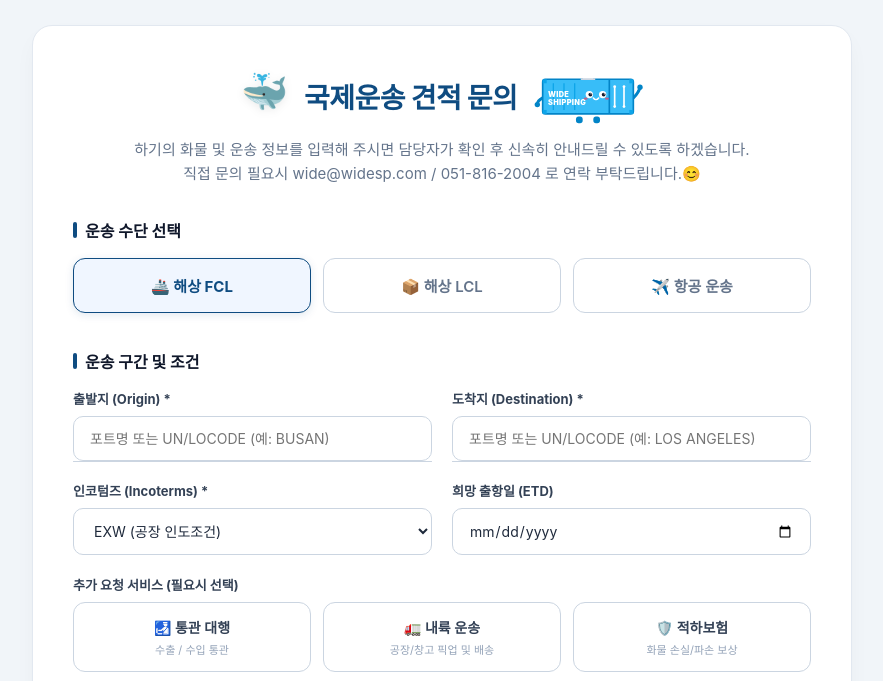
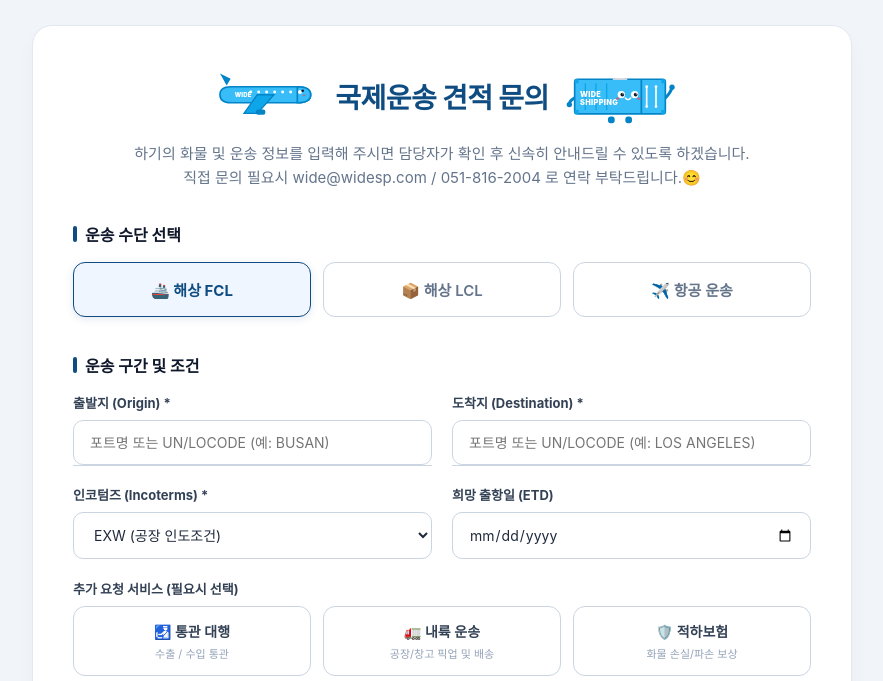
Before and after one commit to WIDESP/forwarding-quote, a website: page public/index.html in a window 1280 px wide. Shown: the part 119-800 px from the top of the page, without its empty margins (198-1081 px from the left). Drawn offline with nearby package versions, Linux system fonts and the light colour scheme; a web font is replaced by a local one.

Commit message:
Refactor character styles and update header title
Removed font size and drop shadow from left character style. Updated header title comment and replaced left character with a plane SVG.

```diff
--- a/public/index.html
+++ b/public/index.html
@@ -49,9 +49,6 @@
 
   .char-left {
     animation-delay: 0s;
-    font-size: 38px;
-    line-height: 1;
-    filter: drop-shadow(0 2px 4px rgba(0,0,0,0.08));
   }
 
   .char-right {
@@ -173,11 +170,39 @@
   </div>
 
   <form id="quoteForm" class="card" onsubmit="event.preventDefault(); submitQuote();">
-    <!-- 헤더 타이틀 영역 (좌: 고래 이모지 / 우: 하늘색 컨테이너 캐릭터) -->
+    <!-- 헤더 타이틀 영역 (좌/우 모두 와이드해운 캐릭터 배치) -->
     <div class="header-group">
       <div class="header-title-wrapper">
-        <!-- [왼쪽] 고래 이모지 -->
-        <span class="char-icon char-left">🐳</span>
+        <!-- [왼쪽] WIDE SHIPPING 문구가 들어간 비행기 캐릭터 -->
+        <span class="char-icon char-left">
+          <svg width="110" height="60" viewBox="0 0 160 90" fill="none" xmlns="http://www.w3.org/2000/svg">
+            <!-- 비행기 꼬리 날개 -->
+            <path d="M 24 36 L 14 18 L 30 26 Z" fill="#0284C7"/>
+            <!-- 비행기 몸체 (하늘색 계열) -->
+            <path d="M 14 50 Q 14 38 30 38 L 130 38 Q 150 38 150 50 Q 150 62 130 62 L 30 62 Q 14 62 14 50 Z" fill="#38BDF8" stroke="#0284C7" stroke-width="2.5"/>
+            <!-- 비행기 기수 (앞부분 둥근 모양) -->
+            <path d="M 130 38 Q 150 38 150 50 Q 150 62 130 62 Z" fill="#38BDF8" stroke="#0284C7" stroke-width="2.5"/>
+            <!-- 비행기 날개 -->
+            <path d="M 70 50 L 50 78 L 70 78 L 95 50 Z" fill="#0EA5E9" stroke="#0284C7" stroke-width="2"/>
+            <!-- 엔진 -->
+            <rect x="68" y="72" width="14" height="8" rx="3" fill="#0284C7"/>
+            <!-- 창문 (조종석 및 객실 창) -->
+            <circle cx="134" cy="46" r="3" fill="#FFFFFF"/>
+            <circle cx="120" cy="46" r="2.2" fill="#FFFFFF"/>
+            <circle cx="108" cy="46" r="2.2" fill="#FFFFFF"/>
+            <circle cx="96" cy="46" r="2.2" fill="#FFFFFF"/>
+            <circle cx="84" cy="46" r="2.2" fill="#FFFFFF"/>
+            <circle cx="72" cy="46" r="2.2" fill="#FFFFFF"/>
+            <circle cx="60" cy="46" r="2.2" fill="#FFFFFF"/>
+
+            <!-- WIDE SHIPPING 텍스트 레터링 -->
+            <text x="36" y="53" fill="#FFFFFF" font-size="9" font-weight="900" font-family="sans-serif" letter-spacing="0.2">WIDE</text>
+
+            <!-- 얼굴 (조종석 창문 부근 위쪽 또는 앞쪽에 귀여운 표정) -->
+            <circle cx="138" cy="44" r="2" fill="#0F172A"/>
+            <ellipse cx="140" cy="51" rx="2" ry="1.2" fill="#F43F5E" opacity="0.7"/>
+          </svg>
+        </span>
 
         <h1>국제운송 견적 문의</h1>
 
```
